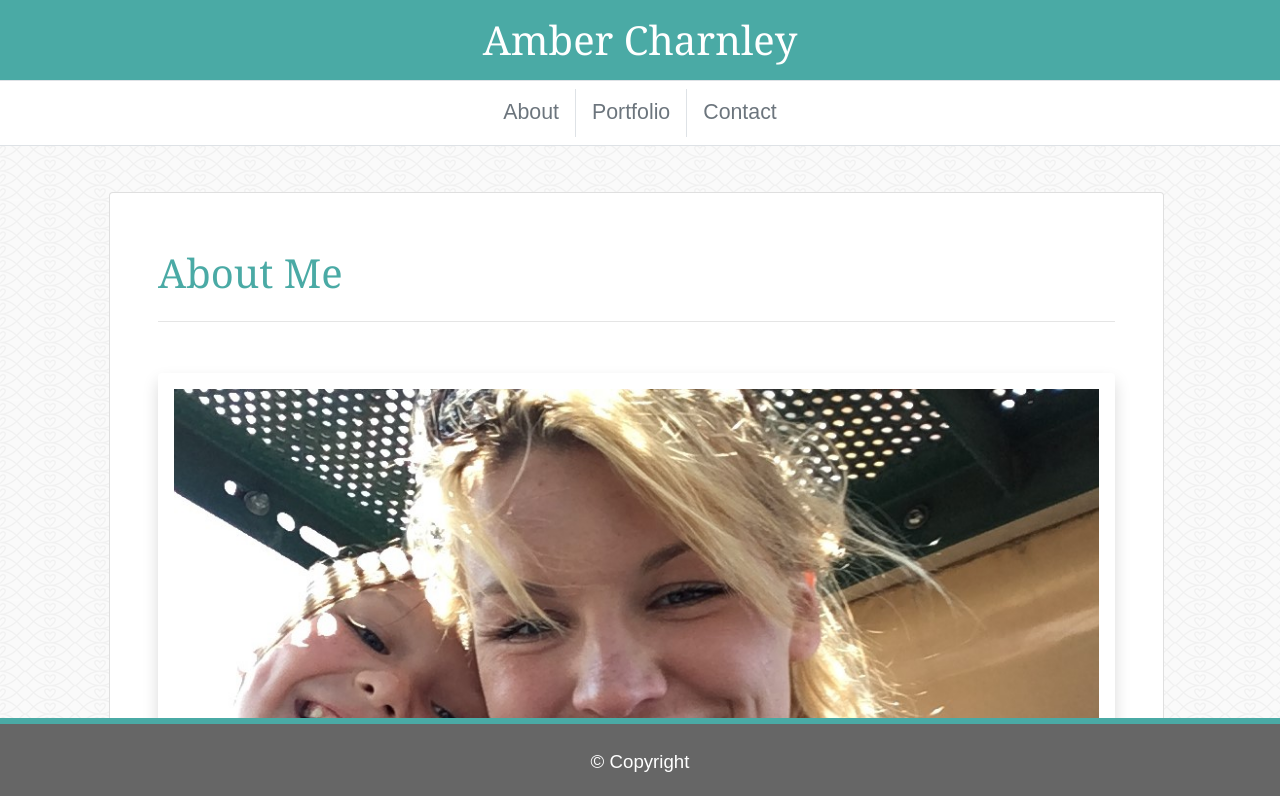
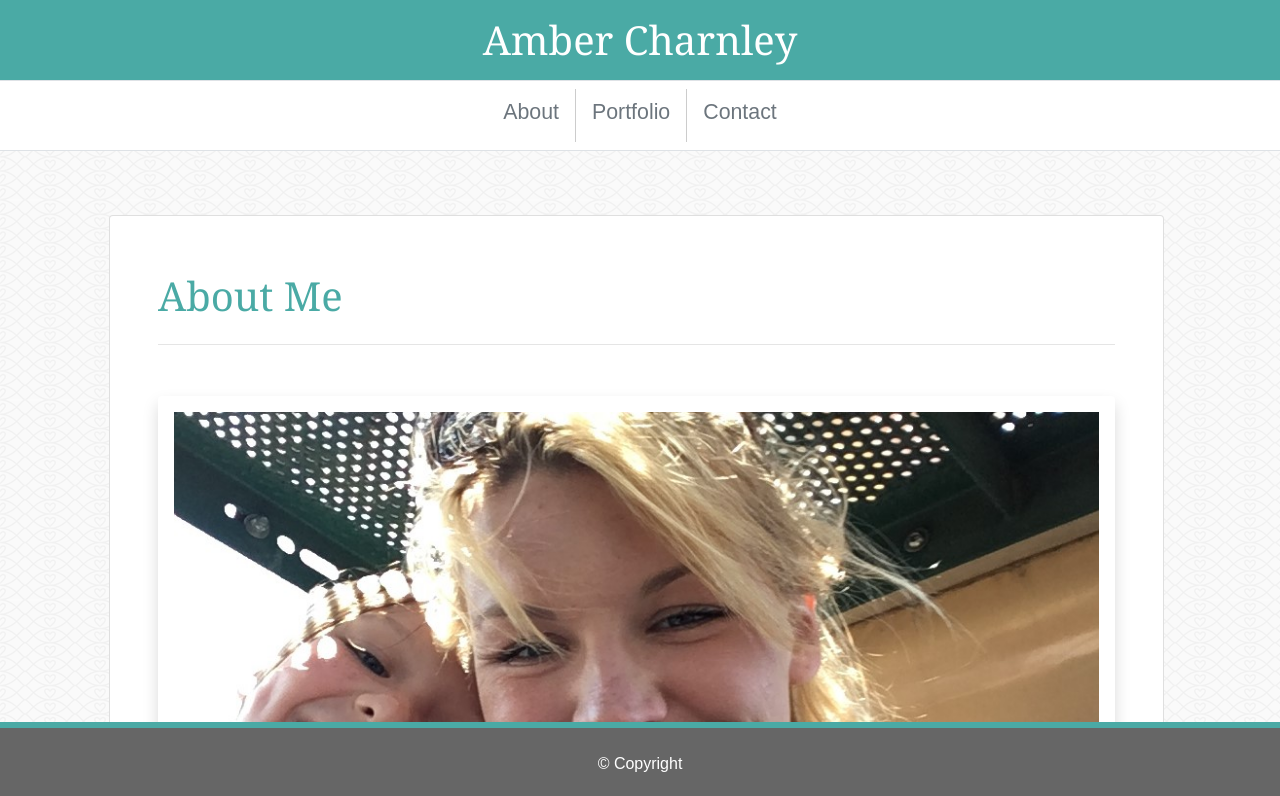
Before and after one commit to 2MLCMonkeys/Bootstrap-Portfolio, a plain HTML site: page index.html in a window 1280 px wide. Shown: the top 796 px of the page. Drawn offline with nearby package versions, Linux system fonts and the light colour scheme.

Commit message:
adding style sheet to pages

```diff
--- a/index.html
+++ b/index.html
@@ -12,34 +12,33 @@
     <link rel="stylesheet" type="text/css" href="reset.css">
     <link rel="stylesheet" href="https://stackpath.bootstrapcdn.com/bootstrap/4.3.1/css/bootstrap.min.css"
         integrity="sha384-ggOyR0iXCbMQv3Xipma34MD+dH/1fQ784/j6cY/iJTQUOhcWr7x9JvoRxT2MZw1T" crossorigin="anonymous">
+    <link rel="stylesheet" type="text/css" href="style.css">
 
     <title>Student Bio</title>
 </head>
 
-<body background="images/fishnets-and-hearts.png" style="font-family: Arial, Helvetica, sans-serif; font-size:16pt;"
-    class="text-center">
+<body background="images/fishnets-and-hearts.png" class="text-center">
 
-    <div class="container">
-        <div class="fixed-top">
-            <h1 style="background-color:#4aaaa5; color:#ffffff;font-family: Georgia, 'Times New Roman', Times, serif;"
-                class="p-3 mb-0 border-bottom">Amber Charnley</h1>
+    <h1 id="heading" class="p-3 mb-0 border-bottom">
+            Amber Charnley</h1>
 
-            <nav style="background-color:#ffffff; color:#777777;" class="nav  justify-content-center mt-0 border-bottom p-2">
-                <a class="nav-link text-muted border-right" href="index.html">About</a>
-                <a class="nav-link text-muted border-right" href="portfolio.html">Portfolio</a>
+
+        <div>
+            <nav class="nav justify-content-center mt-0 border-bottom p-2">
+                <a class="nav-link text-muted" href="index.html" id="aboutlink">About</a>
+                <a class="nav-link text-muted" href="portfolio.html" id="portfoliolink">Portfolio</a>
                 <a class="nav-link text-muted" href="contact.html">Contact</a>
             </nav>
         </div>
         <br>
         <br>
-        <br>
-        <br>
-        <br>
-        <br>
-
+     <div class="container">
         <div class="card p-5 ml-4" style="width: 95%;">
-            <h1 class="mt-2" style="color:#4aaaa5; font-family:Georgia, 'Times New Roman', Times, serif; text-align:left;">About Me</h1>
-            <hr style="color:black; height:2pt;"><br>
+            <h1 class="mt-2">
+                About Me
+            </h1>
+            <hr>
+            <br>
             <img src="images/cropped.jpeg" class="card-img-top shadow p-3 mb-5 bg-white rounded" alt="Me and kids">
             <div class="card-body">
                 <p class="card-text">
@@ -78,8 +77,8 @@
         <br>
         <br>
         <br>
-        <div class="card-footer fixed-bottom p-4"
-            style="background-color: #666666; border-top: solid; border-top-color:#4aaaa5; border-top-width: 5pt; color:#ffffff; font-size: 14pt;">© Copyright
+        <div class="card-footer fixed-bottom p-4" id="footer">
+            © Copyright
         </div>
     </div>
 
--- /dev/null
+++ b/style.css
@@ -0,0 +1,66 @@
+*{
+    box-sizing: border-box;
+}
+
+body {
+    font-family: Arial, Helvetica, sans-serif; font-size:16pt;
+}
+
+#heading {
+    background-color:#4aaaa5;
+    color:#ffffff;
+    font-family: Georgia, 'Times New Roman', Times, serif;
+    text-align: center;
+    width: 100%;
+}
+
+nav {
+    background-color:#ffffff;
+    color:#777777;
+    width: 100%;
+    height: 70px;
+}
+
+a:hover{
+    color: #4aaaa5;
+    font-size: 18pt;
+}
+
+a {
+    color: #777777;
+    cursor: pointer;
+    text-decoration: none;
+}
+
+#aboutlink {
+    border-right-width: 1px;
+    border-right-style: solid;
+    border-right-color: #cccccc;
+}
+
+#portfoliolink {
+    border-right-width: 1px;
+    border-right-style: solid;
+    border-right-color: #cccccc;
+}
+
+h1 {
+    color:#4aaaa5;
+    font-family:Georgia, 'Times New Roman', Times, serif; text-align:left;
+}
+
+hr {
+    color:black;
+    height:2pt;
+}
+
+#footer {
+    clear: both;
+    overflow: auto;
+    background-color: #666666;
+    border-top: solid;
+    border-top-color:#4aaaa5;
+    border-top-width: 5pt;
+    color:#ffffff;
+    font-size: 12pt;
+}
```
Also changed, not shown: contact.html (+17 -18 lines), portfolio.html (+1 -1 lines).
